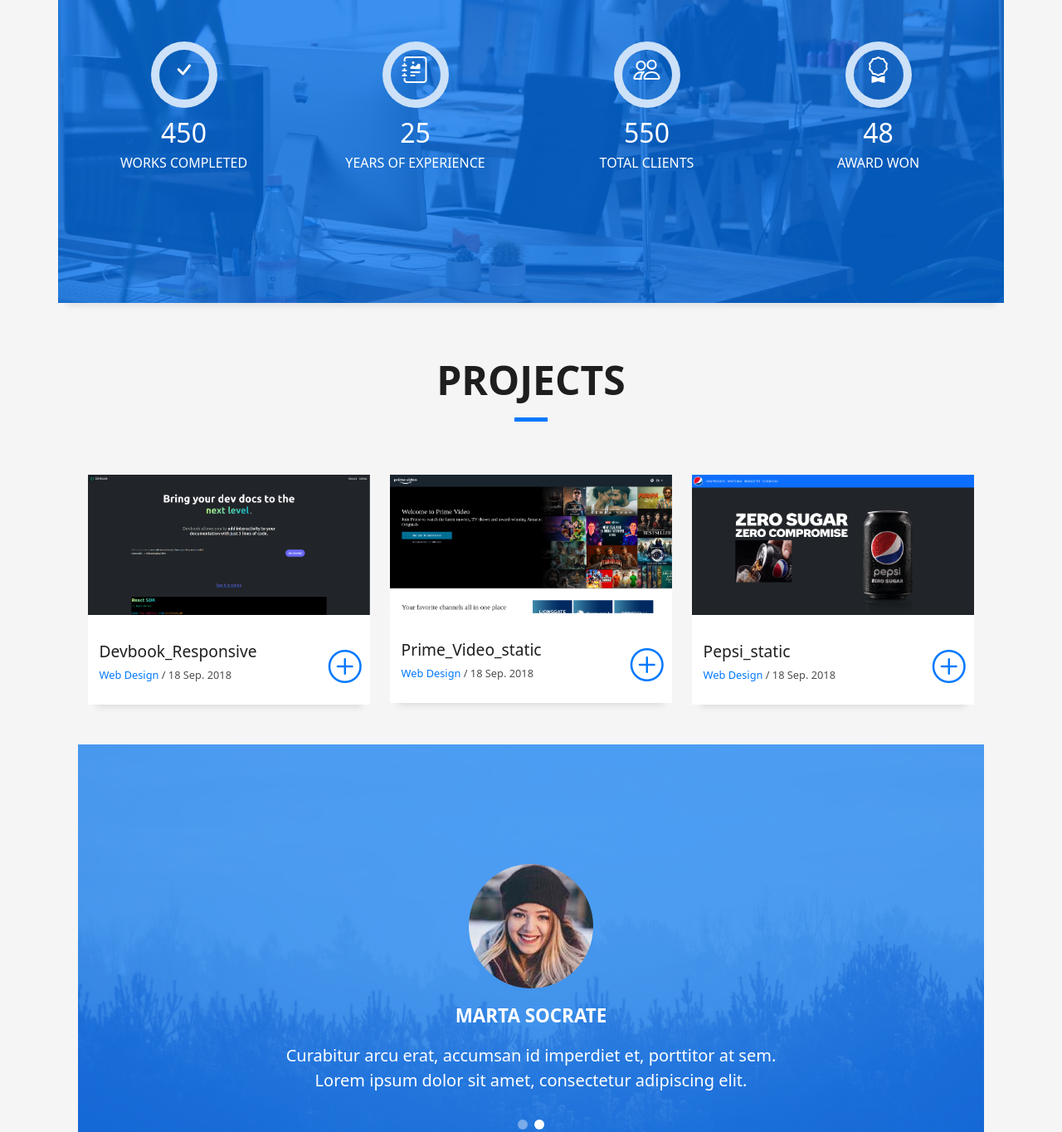
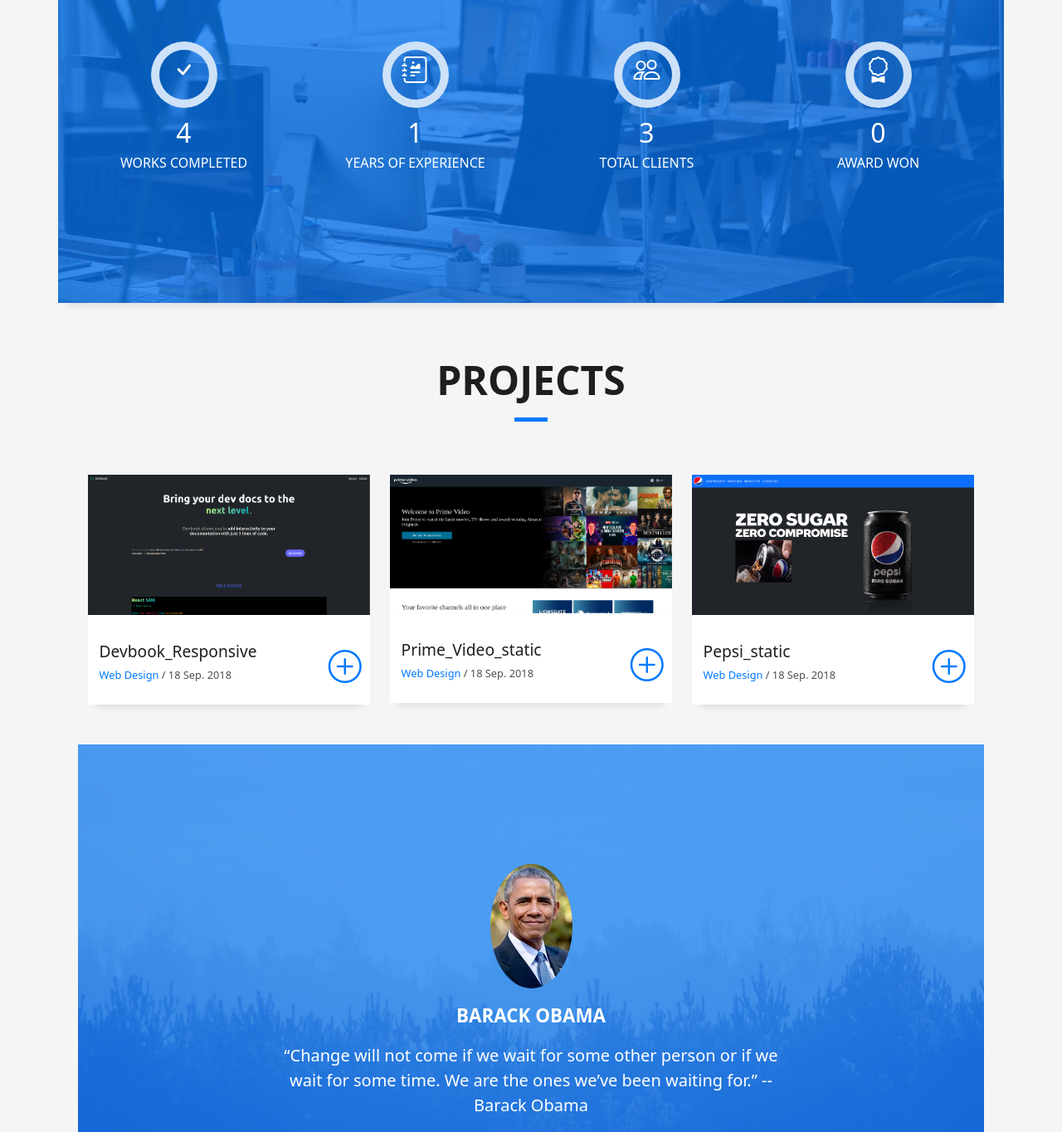
Before and after one commit to praveensajeev/personal, a plain HTML site: page index.html in a window 1280 px wide. Shown: the part 2380-3744 px from the top of the page at 83% size. Drawn offline with Linux system fonts and the light colour scheme.

Commit message:
finished

```diff
--- a/index.html
+++ b/index.html
@@ -283,7 +283,7 @@
                 <span class="ico-circle"><i class="bi bi-check"></i></span>
               </div>
               <div class="counter-num">
-                <p data-purecounter-start="0" data-purecounter-end="450" data-purecounter-duration="1"
+                <p data-purecounter-start="0" data-purecounter-end="4" data-purecounter-duration="1"
                   class="counter purecounter"></p>
                 <span class="counter-text">WORKS COMPLETED</span>
               </div>
@@ -295,7 +295,7 @@
                 <span class="ico-circle"><i class="bi bi-journal-richtext"></i></span>
               </div>
               <div class="counter-num">
-                <p data-purecounter-start="0" data-purecounter-end="25" data-purecounter-duration="1"
+                <p data-purecounter-start="0" data-purecounter-end="1" data-purecounter-duration="1"
                   class="counter purecounter"></p>
                 <span class="counter-text">YEARS OF EXPERIENCE</span>
               </div>
@@ -307,7 +307,7 @@
                 <span class="ico-circle"><i class="bi bi-people"></i></span>
               </div>
               <div class="counter-num">
-                <p data-purecounter-start="0" data-purecounter-end="550" data-purecounter-duration="1"
+                <p data-purecounter-start="0" data-purecounter-end="3" data-purecounter-duration="1"
                   class="counter purecounter"></p>
                 <span class="counter-text">TOTAL CLIENTS</span>
               </div>
@@ -319,7 +319,7 @@
                 <span class="ico-circle"><i class="bi bi-award"></i></span>
               </div>
               <div class="counter-num">
-                <p data-purecounter-start="0" data-purecounter-end="48" data-purecounter-duration="1"
+                <p data-purecounter-start="0" data-purecounter-end="0" data-purecounter-duration="1"
                   class="counter purecounter"></p>
                 <span class="counter-text">AWARD WON</span>
               </div>
@@ -506,7 +506,7 @@
             <div class="testimonials-slider swiper" data-aos="fade-up" data-aos-delay="100">
               <div class="swiper-wrapper">
 
-                <div class="swiper-slide">
+                <!-- <div class="swiper-slide">
                   <div class="testimonial-box">
                     <div class="author-test">
                       <img src="assets/img/testimonial-2.jpg" alt="" class="rounded-circle b-shadow-a">
@@ -519,18 +519,17 @@
                       </p>
                     </div>
                   </div>
-                </div><!-- End testimonial item -->
+                </div>End testimonial item -->
 
                 <div class="swiper-slide">
                   <div class="testimonial-box">
                     <div class="author-test">
-                      <img src="assets/img/testimonial-4.jpg" alt="" class="rounded-circle b-shadow-a">
-                      <span class="author">Marta Socrate</span>
+                      <img src="images/Webp.net-resizeimage.jpg" alt="" class="rounded-circle b-shadow-a">
+                      <span class="author">Barack Obama</span>
                     </div>
                     <div class="content-test">
                       <p class="description lead">
-                        Curabitur arcu erat, accumsan id imperdiet et, porttitor at sem. Lorem ipsum dolor sit amet,
-                        consectetur adipiscing elit.
+                        “Change will not come if we wait for some other person or if we wait for some time. We are the ones we’ve been waiting for.” -- Barack Obama
                       </p>
                     </div>
                   </div>
@@ -557,7 +556,7 @@
                 Blog
               </h3>
               <p class="subtitle-a">
-                Lorem ipsum, dolor sit amet consectetur adipisicing elit.
+
               </p>
               <div class="line-mf"></div>
             </div>
```
Also changed, not shown: images/Webp.net-resizeimage.jpg (added).
